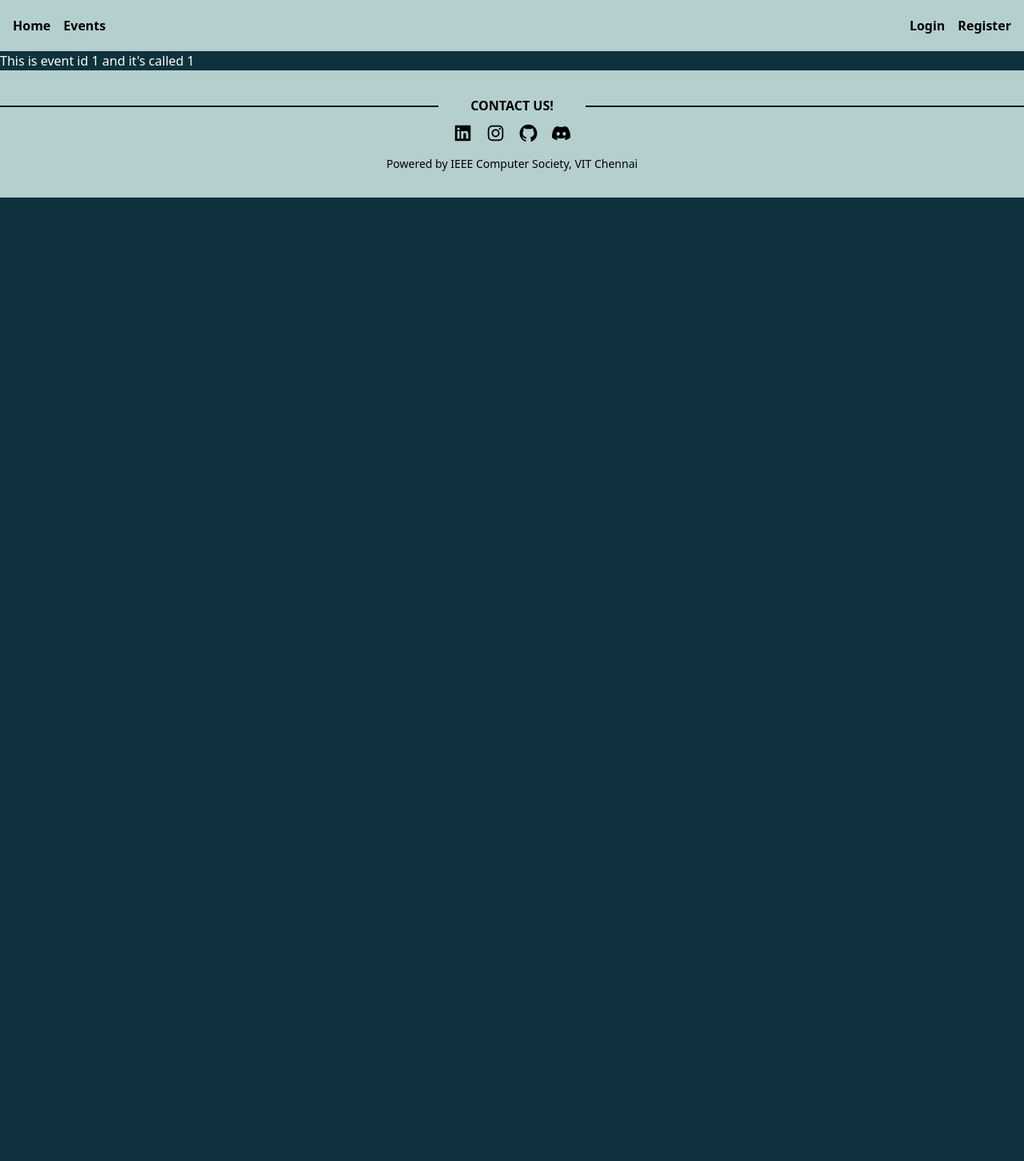
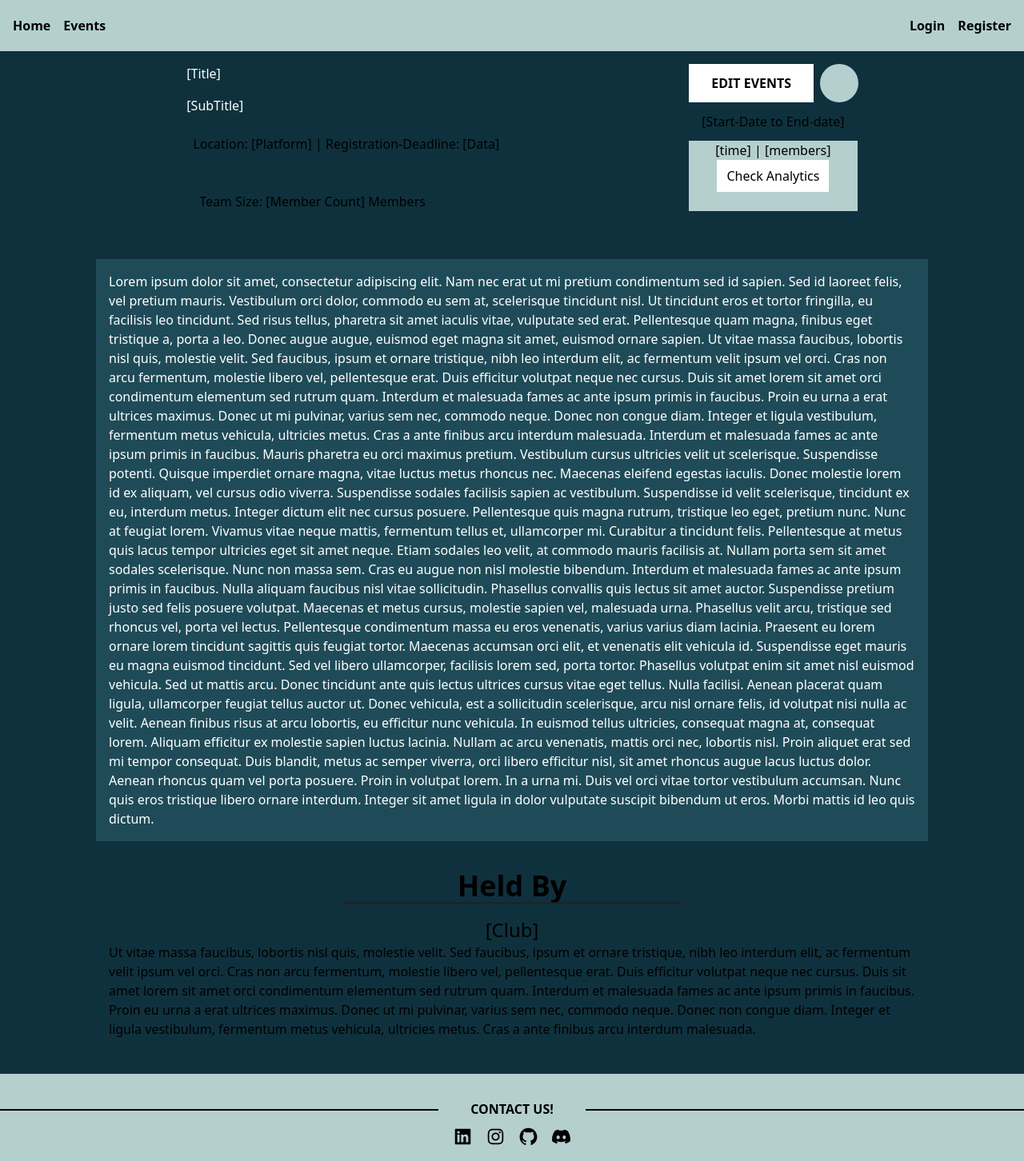
Before and after one commit to ComputerSocietyVITC/club-events, a React (Create React App) app: page /events/1/1 in a window 1280 px wide. Shown: the top 1452 px of the page at 80% size. Before the commit the page ends 800 px from the top, so only its background shows below. Built offline with nearby package versions, Linux system fonts and the light colour scheme; the HTML template or start-up script is replaced by a standard one.

Commit message:
Addition of individual events component

```diff
--- a/src/content/events/IndivualEvent.jsx
+++ b/src/content/events/IndivualEvent.jsx
@@ -1,12 +1,159 @@
-import { useParams } from 'react-router-dom';
+// import { useParams } from 'react-router-dom';
 
 const IndividualEvent = () => {
-  console.log('this is working');
-  const { eventId, eventName } = useParams();
+  // const { eventId, eventName } = useParams();
   return (
-    <p className="text-white">
-      This is event id {eventId} and it's called {eventName}
-    </p>
+    <>
+      <section className="grid grid-rows-12 gap-3">
+        <section className="row-start-1 row-span-4">
+          <section className="text-white font-monty text-center">
+            <section className="pl-6 py-4 grid grid-cols-6 sm:grid-cols-6 md:grid-cols-6">
+              <section className="px-200 col-start-1 rounded-full h-24 w-24 bg-cyan " />
+              <section className="col-start-2 font-monty text-white text-left">
+                <section className="grid grid-rows-10 gap-4">
+                  <section className="row-start-1 row-span-2 Indievents-title">[Title]</section>
+                  <section className="row-start-3 Indievents-subtitle">[SubTitle]</section>
+                  <section className="pl-2 pr-2  py-2 row-start-4 row-span-1 text-center rounded-large bg-cyan text-black w-max">
+                    Location: [Platform] | Registration-Deadline: [Data]
+                  </section>
+                  <section className="row-start-6 row-span-2 py-2 pl-4 pr-4 rounded-full bg-cyan text-black text-center w-max">
+                    Team Size: [Member Count] Members
+                  </section>
+                </section>
+                <br />
+              </section>
+              <section className="col-start-5">
+                <section className="grid grid-rows gap-3">
+                  <section className="row-start-1">
+                    <section className="grid grid-cols-4 gap-2">
+                      <section className="py-3 col-start-1 rounded-large text-center col-span-3 bg-white text-black font-monty font-bold">
+                        EDIT EVENTS
+                      </section>
+                      <section className="col-start-4">
+                        <section className="rounded-full h-12 w-12 bg-footercolor" />
+                      </section>
+                    </section>
+                  </section>
+                  <section className="row-start-2">
+                    <section className="px-4 rounded-full bg-cyan text-black w-max">
+                      [Start-Date to End-date]
+                    </section>
+                  </section>
+                  <section className="px-3 row-start-3 text-black bg-footercolor rounded-large">
+                    [time] | [members]
+                    <center>
+                      <section className="px-3 py-2 pb-2 rounded-large bg-white text-black w-max">
+                        Check Analytics
+                      </section>
+                      <br />
+                    </center>
+                  </section>
+                </section>
+              </section>
+            </section>
+          </section>
+        </section>
+
+        <section className="row-start-5 row-span-5">
+          <section className="px-4 grid grid-cols-12">
+            <section className="col-start-2 col-span-10">
+              <section className="py-4 row-start-9 row-span-1 text-white font-monty items-center rounded-large w-full h-min bg-darkergreen">
+                <p className="pl-4 pr-4">
+                  Lorem ipsum dolor sit amet, consectetur adipiscing elit. Nam nec erat ut mi
+                  pretium condimentum sed id sapien. Sed id laoreet felis, vel pretium mauris.
+                  Vestibulum orci dolor, commodo eu sem at, scelerisque tincidunt nisl. Ut tincidunt
+                  eros et tortor fringilla, eu facilisis leo tincidunt. Sed risus tellus, pharetra
+                  sit amet iaculis vitae, vulputate sed erat. Pellentesque quam magna, finibus eget
+                  tristique a, porta a leo. Donec augue augue, euismod eget magna sit amet, euismod
+                  ornare sapien. Ut vitae massa faucibus, lobortis nisl quis, molestie velit. Sed
+                  faucibus, ipsum et ornare tristique, nibh leo interdum elit, ac fermentum velit
+                  ipsum vel orci. Cras non arcu fermentum, molestie libero vel, pellentesque erat.
+                  Duis efficitur volutpat neque nec cursus. Duis sit amet lorem sit amet orci
+                  condimentum elementum sed rutrum quam. Interdum et malesuada fames ac ante ipsum
+                  primis in faucibus. Proin eu urna a erat ultrices maximus. Donec ut mi pulvinar,
+                  varius sem nec, commodo neque. Donec non congue diam. Integer et ligula
+                  vestibulum, fermentum metus vehicula, ultricies metus. Cras a ante finibus arcu
+                  interdum malesuada. Interdum et malesuada fames ac ante ipsum primis in faucibus.
+                  Mauris pharetra eu orci maximus pretium. Vestibulum cursus ultricies velit ut
+                  scelerisque. Suspendisse potenti. Quisque imperdiet ornare magna, vitae luctus
+                  metus rhoncus nec. Maecenas eleifend egestas iaculis. Donec molestie lorem id ex
+                  aliquam, vel cursus odio viverra. Suspendisse sodales facilisis sapien ac
+                  vestibulum. Suspendisse id velit scelerisque, tincidunt ex eu, interdum metus.
+                  Integer dictum elit nec cursus posuere. Pellentesque quis magna rutrum, tristique
+                  leo eget, pretium nunc. Nunc at feugiat lorem. Vivamus vitae neque mattis,
+                  fermentum tellus et, ullamcorper mi. Curabitur a tincidunt felis. Pellentesque at
+                  metus quis lacus tempor ultricies eget sit amet neque. Etiam sodales leo velit, at
+                  commodo mauris facilisis at. Nullam porta sem sit amet sodales scelerisque. Nunc
+                  non massa sem. Cras eu augue non nisl molestie bibendum. Interdum et malesuada
+                  fames ac ante ipsum primis in faucibus. Nulla aliquam faucibus nisl vitae
+                  sollicitudin. Phasellus convallis quis lectus sit amet auctor. Suspendisse pretium
+                  justo sed felis posuere volutpat. Maecenas et metus cursus, molestie sapien vel,
+                  malesuada urna. Phasellus velit arcu, tristique sed rhoncus vel, porta vel lectus.
+                  Pellentesque condimentum massa eu eros venenatis, varius varius diam lacinia.
+                  Praesent eu lorem ornare lorem tincidunt sagittis quis feugiat tortor. Maecenas
+                  accumsan orci elit, et venenatis elit vehicula id. Suspendisse eget mauris eu
+                  magna euismod tincidunt. Sed vel libero ullamcorper, facilisis lorem sed, porta
+                  tortor. Phasellus volutpat enim sit amet nisl euismod vehicula. Sed ut mattis
+                  arcu. Donec tincidunt ante quis lectus ultrices cursus vitae eget tellus. Nulla
+                  facilisi. Aenean placerat quam ligula, ullamcorper feugiat tellus auctor ut. Donec
+                  vehicula, est a sollicitudin scelerisque, arcu nisl ornare felis, id volutpat nisi
+                  nulla ac velit. Aenean finibus risus at arcu lobortis, eu efficitur nunc vehicula.
+                  In euismod tellus ultricies, consequat magna at, consequat lorem. Aliquam
+                  efficitur ex molestie sapien luctus lacinia. Nullam ac arcu venenatis, mattis orci
+                  nec, lobortis nisl. Proin aliquet erat sed mi tempor consequat. Duis blandit,
+                  metus ac semper viverra, orci libero efficitur nisl, sit amet rhoncus augue lacus
+                  luctus dolor. Aenean rhoncus quam vel porta posuere. Proin in volutpat lorem. In a
+                  urna mi. Duis vel orci vitae tortor vestibulum accumsan. Nunc quis eros tristique
+                  libero ornare interdum. Integer sit amet ligula in dolor vulputate suscipit
+                  bibendum ut eros. Morbi mattis id leo quis dictum.
+                </p>
+              </section>
+            </section>
+          </section>
+        </section>
+
+        <section className="row-start-12">
+          <section className="px-4 grid grid-cols-12">
+            <section className="px-4 py-2 col-start-2 col-span-10  bg-cyan rounded-large">
+              <section className="py-4 font-monty font-bold text-center text-black items-center text-4xl">
+                Held By
+                <center>
+                  <svg
+                    width="424"
+                    height="3"
+                    viewBox="0 0 424 3"
+                    fill="none"
+                    xmlns="http://www.w3.org/2000/svg"
+                  >
+                    <line
+                      x1="0.498047"
+                      y1="1.25"
+                      x2="423.753"
+                      y2="1.25"
+                      stroke="#222222"
+                      stroke-width="2"
+                    />
+                  </svg>
+                </center>
+              </section>
+              <section className="font-monty text-2xl text-center">[Club]</section>
+              <section className="font-monty text-l text-left">
+                Ut vitae massa faucibus, lobortis nisl quis, molestie velit. Sed faucibus, ipsum et
+                ornare tristique, nibh leo interdum elit, ac fermentum velit ipsum vel orci. Cras
+                non arcu fermentum, molestie libero vel, pellentesque erat. Duis efficitur volutpat
+                neque nec cursus. Duis sit amet lorem sit amet orci condimentum elementum sed rutrum
+                quam. Interdum et malesuada fames ac ante ipsum primis in faucibus. Proin eu urna a
+                erat ultrices maximus. Donec ut mi pulvinar, varius sem nec, commodo neque. Donec
+                non congue diam. Integer et ligula vestibulum, fermentum metus vehicula, ultricies
+                metus. Cras a ante finibus arcu interdum malesuada.
+              </section>
+            </section>
+          </section>
+        </section>
+
+        <br />
+      </section>
+    </>
   );
 };
 
```
